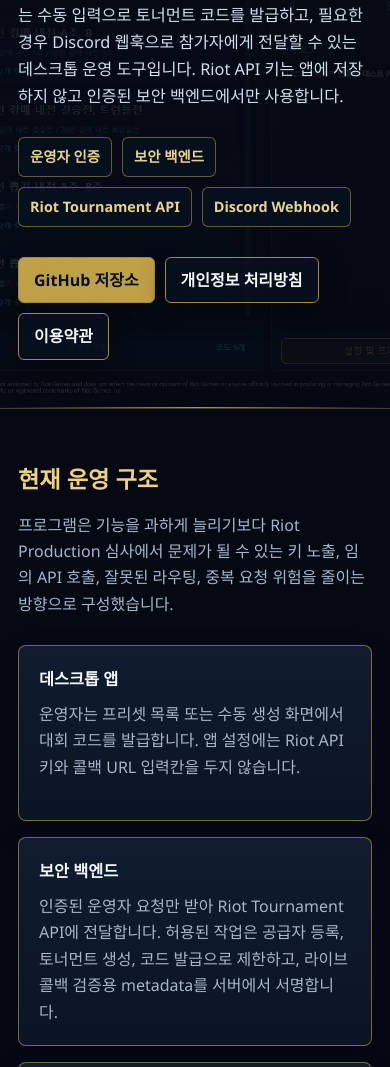
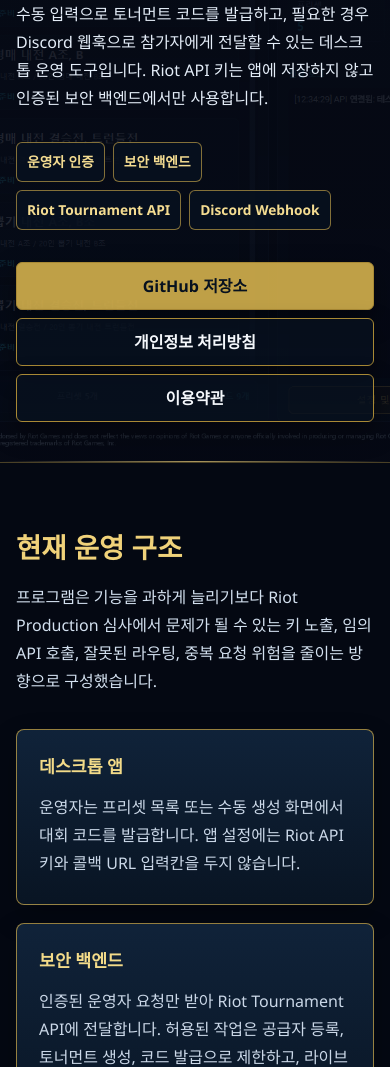
Before and after one commit to ganada001/LOL_Tournament_Code_Creator, a website: page index.html in a window 390 px wide. Shown: the part 224-1291 px from the top of the page. Drawn offline with Linux system fonts and the light colour scheme.

Commit message:
Improve public page readability

```diff
--- a/index.html
+++ b/index.html
@@ -8,18 +8,18 @@
   <style>
     :root {
       color-scheme: dark;
-      --bg: #050914;
-      --band: #07111f;
-      --panel: #0a1424;
-      --panel-2: #101c2f;
-      --line: #263a56;
+      --bg: #040812;
+      --band: #071322;
+      --panel: #0a1728;
+      --panel-2: #10233a;
+      --line: #334b6b;
       --line-gold: #a88935;
       --gold: #d0ad4b;
       --gold-soft: #f0d27a;
       --cyan: #00d7ff;
       --text: #f4f7fb;
-      --muted: #a7b6ca;
-      --quiet: #76879d;
+      --muted: #c4d2e4;
+      --quiet: #96a9c2;
       --shadow: rgba(0, 0, 0, 0.36);
     }
 
@@ -32,7 +32,9 @@
       background: var(--bg);
       color: var(--text);
       font-family: "Malgun Gothic", "Apple SD Gothic Neo", "Segoe UI", system-ui, sans-serif;
-      line-height: 1.65;
+      font-size: 16px;
+      line-height: 1.75;
+      overflow-x: hidden;
     }
 
     a {
@@ -50,7 +52,7 @@
     }
 
     .wrap {
-      width: min(1120px, calc(100% - 36px));
+      width: min(1220px, calc(100% - 40px));
       margin: 0 auto;
     }
 
@@ -59,11 +61,11 @@
       display: flex;
       align-items: center;
       min-height: 76vh;
-      padding: 76px 0 68px;
+      padding: 84px 0 76px;
       overflow: hidden;
       border-bottom: 1px solid rgba(208, 173, 75, 0.34);
       background:
-        linear-gradient(90deg, rgba(5, 9, 20, 0.96) 0%, rgba(5, 9, 20, 0.86) 47%, rgba(5, 9, 20, 0.5) 100%),
+        linear-gradient(90deg, rgba(4, 8, 18, 0.98) 0%, rgba(4, 8, 18, 0.9) 48%, rgba(4, 8, 18, 0.58) 100%),
         url("./assets/screenshot_main.png") center right / cover no-repeat;
     }
 
@@ -79,13 +81,16 @@
     .hero-content {
       position: relative;
       z-index: 1;
-      max-width: 720px;
+      width: min(780px, calc(100% - 40px));
+      max-width: 780px;
+      min-width: 0;
+      margin: 0 auto;
     }
 
     .eyebrow {
       margin: 0 0 16px;
       color: var(--gold-soft);
-      font-size: 0.9rem;
+      font-size: 0.98rem;
       font-weight: 800;
     }
 
@@ -98,35 +103,40 @@
 
     h1 {
       margin-bottom: 20px;
-      font-size: clamp(2.5rem, 6vw, 5rem);
+      font-size: 5.1rem;
       line-height: 1.04;
       letter-spacing: 0;
+      max-width: 100%;
     }
 
     h2 {
       margin-bottom: 18px;
       color: var(--gold-soft);
-      font-size: clamp(1.45rem, 2.8vw, 2.1rem);
+      font-size: 2.2rem;
       line-height: 1.24;
       letter-spacing: 0;
     }
 
     h3 {
-      margin-bottom: 8px;
+      margin-bottom: 10px;
       color: var(--text);
-      font-size: 1.02rem;
+      font-size: 1.08rem;
       letter-spacing: 0;
     }
 
     p {
       color: var(--muted);
+      font-size: 1rem;
+      overflow-wrap: anywhere;
+      word-break: break-word;
     }
 
     .lead {
-      max-width: 680px;
+      max-width: 760px;
       margin-bottom: 0;
-      color: #d4deeb;
-      font-size: clamp(1.02rem, 1.8vw, 1.18rem);
+      color: #e4edf8;
+      font-size: 1.2rem;
+      font-weight: 500;
     }
 
     .badge-row,
@@ -137,16 +147,16 @@
     }
 
     .badge-row {
-      margin: 28px 0 30px;
+      margin: 30px 0 32px;
     }
 
     .badge {
-      border: 1px solid rgba(208, 173, 75, 0.48);
+      border: 1px solid rgba(208, 173, 75, 0.62);
       border-radius: 6px;
-      padding: 7px 11px;
-      background: rgba(7, 17, 31, 0.78);
-      color: #e8d28f;
-      font-size: 0.9rem;
+      padding: 8px 12px;
+      background: rgba(7, 17, 31, 0.86);
+      color: #f4dc91;
+      font-size: 0.94rem;
       font-weight: 700;
     }
 
@@ -154,10 +164,10 @@
       display: inline-flex;
       align-items: center;
       justify-content: center;
-      min-height: 44px;
+      min-height: 48px;
       border: 1px solid var(--line-gold);
       border-radius: 6px;
-      padding: 9px 15px;
+      padding: 10px 17px;
       background: rgba(208, 173, 75, 0.92);
       color: #07111f;
       font-weight: 900;
@@ -174,23 +184,25 @@
     }
 
     section {
-      padding: 56px 0;
+      padding: 68px 0;
       border-bottom: 1px solid rgba(38, 58, 86, 0.72);
     }
 
     .section-head {
-      max-width: 760px;
-      margin-bottom: 28px;
+      max-width: 900px;
+      margin-bottom: 34px;
     }
 
     .section-head p {
       margin-bottom: 0;
+      color: #d3e0ef;
+      font-size: 1.07rem;
     }
 
     .grid {
       display: grid;
-      grid-template-columns: repeat(3, minmax(0, 1fr));
-      gap: 16px;
+      grid-template-columns: repeat(auto-fit, minmax(290px, 1fr));
+      gap: 18px;
     }
 
     .two-grid {
@@ -202,15 +214,28 @@
 
     .item {
       min-height: 176px;
-      border: 1px solid var(--line);
+      border: 1px solid rgba(84, 114, 153, 0.78);
       border-radius: 8px;
       background: linear-gradient(180deg, var(--panel-2), var(--panel));
-      padding: 20px;
+      padding: 22px;
       box-shadow: 0 12px 30px rgba(0, 0, 0, 0.2);
     }
 
     .item.accent {
-      border-color: rgba(208, 173, 75, 0.56);
+      border-color: rgba(208, 173, 75, 0.7);
+      background: linear-gradient(180deg, rgba(16, 35, 58, 0.98), rgba(9, 21, 36, 0.98));
+    }
+
+    .item h3 {
+      color: #f3db89;
+    }
+
+    .item p,
+    .numbered li,
+    .list,
+    .list li {
+      color: #cbd8e8;
+      overflow-wrap: anywhere;
     }
 
     .item p:last-child,
@@ -233,11 +258,12 @@
       grid-template-columns: 42px 1fr;
       gap: 14px;
       align-items: start;
-      border: 1px solid var(--line);
+      border: 1px solid rgba(84, 114, 153, 0.72);
       border-radius: 8px;
       background: var(--panel);
-      padding: 16px;
-      color: var(--muted);
+      padding: 18px;
+      color: #cbd8e8;
+      font-weight: 600;
     }
 
     .numbered li::before {
@@ -258,17 +284,17 @@
 
     .screens {
       display: grid;
-      grid-template-columns: repeat(auto-fit, minmax(260px, 1fr));
-      gap: 18px;
+      grid-template-columns: repeat(auto-fit, minmax(340px, 1fr));
+      gap: 22px;
       align-items: stretch;
     }
 
     .screen {
       overflow: hidden;
-      border: 1px solid rgba(208, 173, 75, 0.34);
+      border: 1px solid rgba(208, 173, 75, 0.48);
       border-radius: 8px;
       background: linear-gradient(180deg, rgba(10, 24, 43, 0.92), rgba(7, 16, 30, 0.98));
-      box-shadow: 0 16px 34px rgba(0, 0, 0, 0.22);
+      box-shadow: 0 18px 42px rgba(0, 0, 0, 0.28);
     }
 
     .screen img {
@@ -284,8 +310,8 @@
       align-items: center;
       min-height: 50px;
       padding: 12px 14px;
-      color: #dbeaff;
-      font-size: 0.96rem;
+      color: #f2f6ff;
+      font-size: 1rem;
       font-weight: 700;
       line-height: 1.35;
       word-break: keep-all;
@@ -305,8 +331,8 @@
     .notice {
       border: 1px solid rgba(208, 173, 75, 0.58);
       border-radius: 8px;
-      background: #08111f;
-      padding: 20px;
+      background: linear-gradient(180deg, rgba(14, 28, 47, 0.98), rgba(8, 17, 31, 0.98));
+      padding: 24px;
     }
 
     .muted {
@@ -341,13 +367,71 @@
         grid-template-columns: repeat(auto-fit, minmax(min(100%, 240px), 1fr));
       }
     }
+
+    @media (max-width: 560px) {
+      .wrap {
+        width: auto;
+        max-width: calc(100vw - 32px);
+      }
+
+      .hero-content {
+        width: auto;
+        max-width: calc(100vw - 32px);
+      }
+
+      .hero {
+        display: block;
+      }
+
+      .hero {
+        padding: 46px 0 40px;
+      }
+
+      h1 {
+        font-size: 2.42rem;
+        line-height: 1.12;
+      }
+
+      h2 {
+        font-size: 1.72rem;
+      }
+
+      .lead,
+      .section-head p {
+        font-size: 1rem;
+      }
+
+      .badge-row,
+      .actions {
+        gap: 8px;
+      }
+
+      .badge {
+        font-size: 0.86rem;
+        padding: 7px 10px;
+      }
+
+      .button {
+        flex: 1 1 100%;
+        min-width: 0;
+        padding: 9px 12px;
+        white-space: normal;
+        text-align: center;
+      }
+
+      .item,
+      .notice,
+      .numbered li {
+        min-width: 0;
+      }
+    }
   </style>
 </head>
 <body>
   <header class="hero">
     <div class="wrap hero-content">
       <p class="eyebrow">Riot Tournament API 운영 도구</p>
-      <h1>LOL Tournament Code Creator</h1>
+      <h1>LOL Tournament<br>Code Creator</h1>
       <p class="lead">
         리그 오브 레전드 커뮤니티 대회 운영자가 프리셋 또는 수동 입력으로 토너먼트 코드를 발급하고, 필요한 경우 Discord 웹훅으로 참가자에게 전달할 수 있는 데스크톱 운영 도구입니다. Riot API 키는 앱에 저장하지 않고 인증된 보안 백엔드에서만 사용합니다.
       </p>
```
